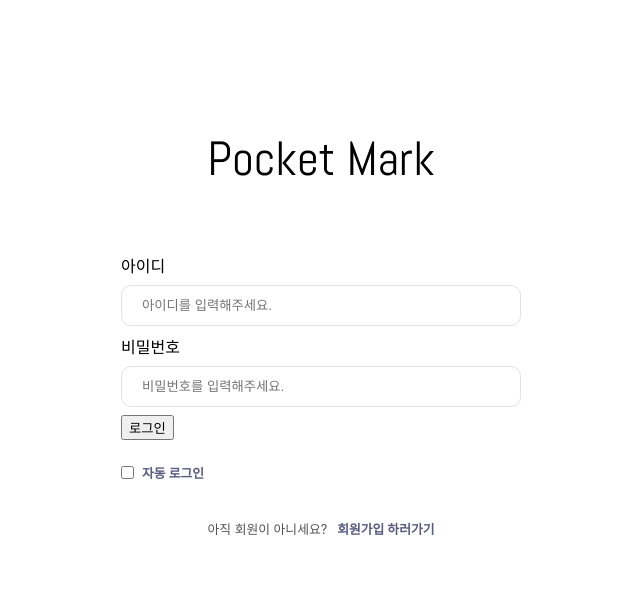
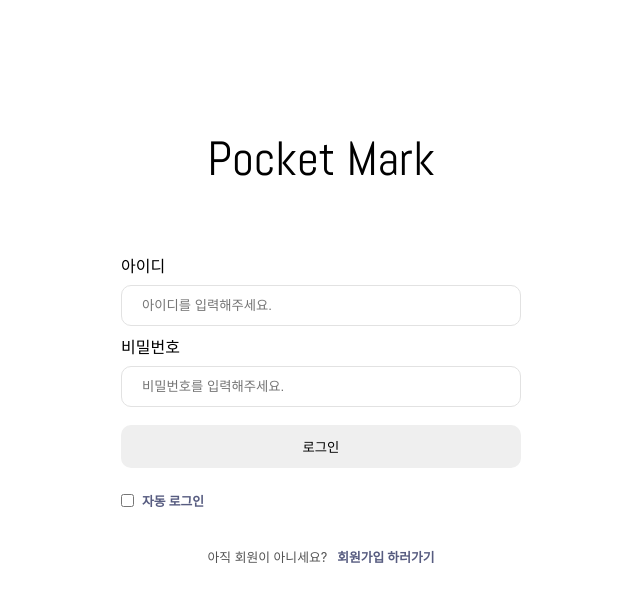
Before and after one commit to totter15/PocketMark, a React (Create React App) app in the folder pocketmark_frontend/: page / in a window 1280 px wide. Shown: the top 602 px of the page, without its empty margins (319-959 px from the left). Built offline with nearby package versions, Linux system fonts and the light colour scheme.

Commit message:
fix : 코드 분할로 인해 css 수정

```diff
--- a/pocketmark_frontend/src/components/main/AddFolderModal.css
+++ b/pocketmark_frontend/src/components/main/AddFolderModal.css
@@ -43,13 +43,22 @@
 
 .buttonContainer {
 	display: flex;
-  flex-direction: "row";
+	flex-direction: row;
 	justify-content: flex-end;
+	margin-top: 12px;
 }
 
 .buttonContainer button {
 	width: auto;
-  background-color: "white";
+	background-color: rgb(236, 241, 243);
+	padding: 14px 22px;
+	border-radius: 10px;
+	border: none;
+	cursor: pointer;
+}
+
+.buttonContainer button:hover {
+	background-color: rgb(221, 228, 231);
 }
 
 .buttonContainer button:first-child {
--- a/pocketmark_frontend/src/pages/Login.css
+++ b/pocketmark_frontend/src/pages/Login.css
@@ -1,4 +1,4 @@
-@import url("https://fonts.googleapis.com/css2?family=Abel&display=swap");
+@import url('https://fonts.googleapis.com/css2?family=Abel&display=swap');
 
 .login {
 	max-width: 400px;
@@ -12,7 +12,7 @@
 	align-items: center;
 }
 .login .title {
-  font-family: "Abel", sans-serif;
+	font-family: 'Abel', sans-serif;
 	text-align: center;
 	margin-top: 0;
 	margin-bottom: 4rem;
@@ -51,7 +51,18 @@
 }
 
 .login button {
+	margin-top: 10px;
 	margin-bottom: 10px;
+	width: 100%;
+	padding: 12px;
+	border-radius: 10px;
+	transition: 0.1s background ease-in;
+	border: none;
+	cursor: pointer;
+}
+
+.login button:hover {
+	background: #e7ebf0;
 }
 
 .login a:-webkit-any-link {
--- a/pocketmark_frontend/src/pages/Regist.css
+++ b/pocketmark_frontend/src/pages/Regist.css
@@ -1,4 +1,4 @@
-@import url("https://fonts.googleapis.com/css2?family=Abel&display=swap");
+@import url('https://fonts.googleapis.com/css2?family=Abel&display=swap');
 
 .registContainer {
 	max-width: 400px;
@@ -11,7 +11,7 @@
 }
 
 h1 {
-  font-family: "Abel", sans-serif;
+	font-family: 'Abel', sans-serif;
 	color: #4a535e;
 	font-size: 2.2rem;
 	text-align: center;
@@ -112,17 +112,22 @@ p {
 	margin-left: 10px;
 }
 
-button {
-  width: 100%;
+.registContainer button {
+	width: 30%;
 	padding: 15px 20px;
 	border-radius: 10px;
 	border: none;
-  margin-top: 16px;
+	padding: 12px 10px;
 	transition: 0.1s background ease-in;
+	cursor: pointer;
 }
 
-button:hover {
+.registContainer button:hover {
 	background: #e7ebf0;
+}
+
+.registContainer form > button:last-child {
+	width: 100%;
 }
 
 .message {
```
Lines whose indentation alone changed are shown as unchanged.
